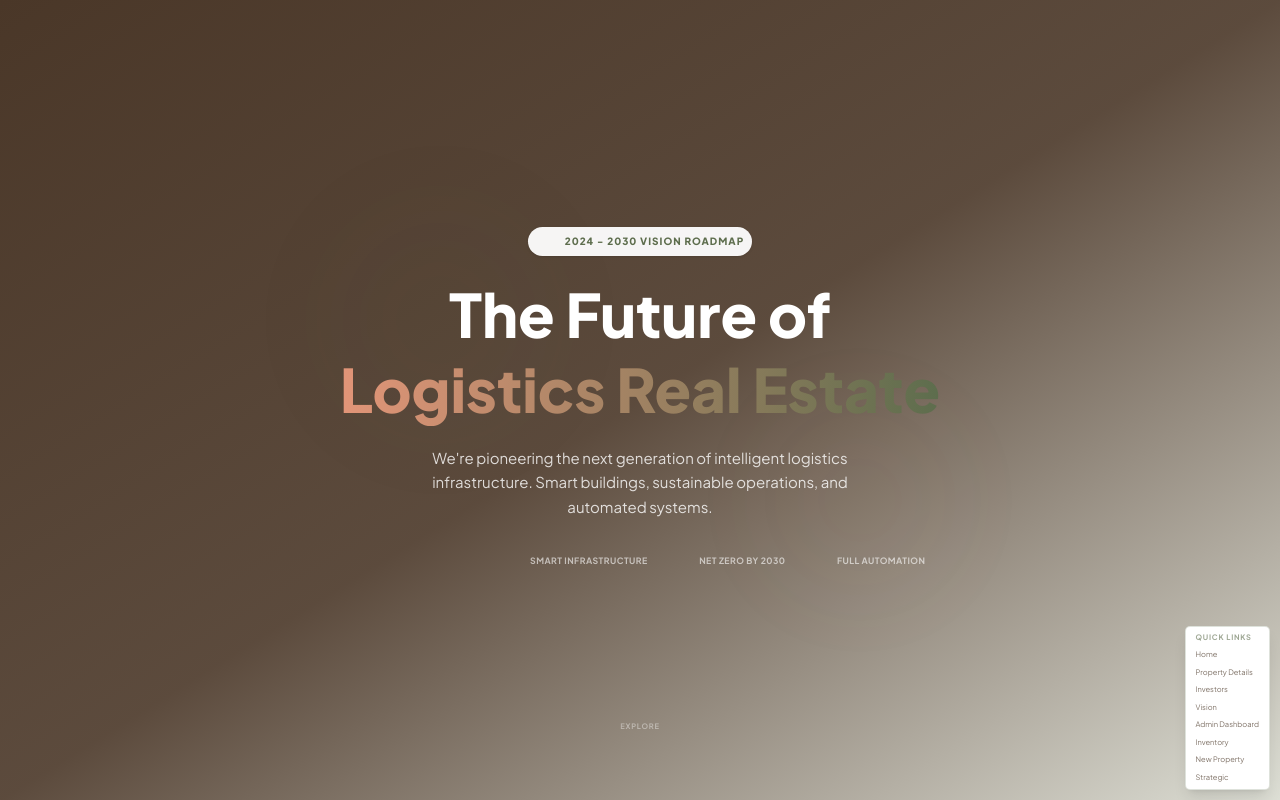
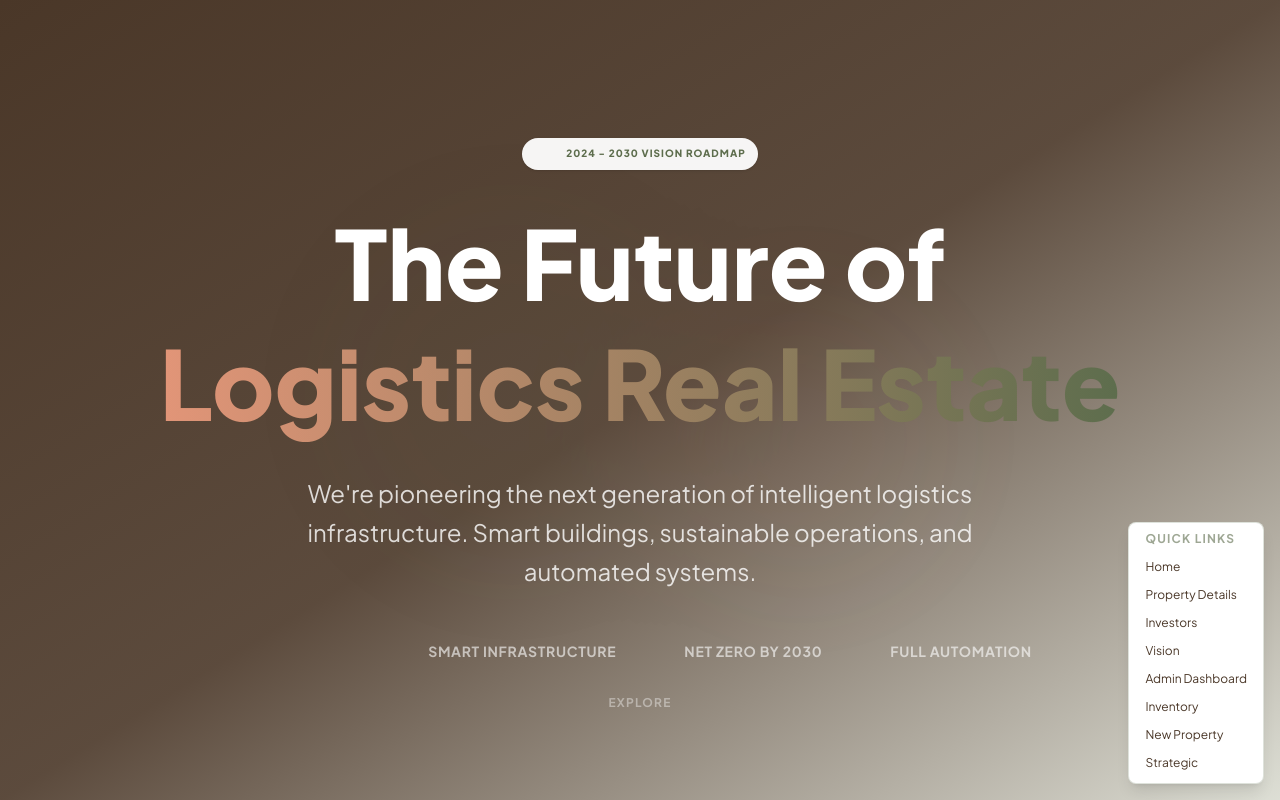
Before and after one commit to migz-codes/logistics-web, a Next.js app: page /vision in a window 1280 px wide. Shown: the top 800 px of the page. Built offline with nearby package versions, Linux system fonts and the light colour scheme.

Commit message:
feat: use tw instead cn

```diff
--- a/package.json
+++ b/package.json
@@ -6,7 +6,7 @@
     "dev": "next dev --turbopack",
     "build": "next build --turbopack",
     "start": "next start",
-    "lint": "biome lint",
+    "lint": "biome lint && tsc --noEmit",
     "format": "biome check --fix"
   },
   "dependencies": {
--- a/src/components/pages/App/Layout/index.tsx
+++ b/src/components/pages/App/Layout/index.tsx
@@ -25,7 +25,7 @@ export const AppLayout = ({ children }: Readonly<IAppLayoutProps>) => (
 
       {/* Page Links Footer */}
       <div className='fixed bottom-4 right-4 z-50'>
-        <div className='bg-white dark:bg-slate-900 rounded-lg shadow-lg border border-primary/20 p-2'>
+        <div className='bg-white rounded-lg shadow-lg border border-primary/20 p-2'>
           <div className='text-xs font-bold text-primary/60 uppercase tracking-widest mb-2 px-2'>
             Quick Links
           </div>
@@ -33,7 +33,7 @@ export const AppLayout = ({ children }: Readonly<IAppLayoutProps>) => (
             <li>
               <a
                 href='/'
-                className='block px-2 py-1 text-earth/70 hover:text-primary transition-colors'
+                className='block px-2 py-1 text-earth hover:text-primary transition-colors'
               >
                 Home
               </a>
@@ -41,23 +41,25 @@ export const AppLayout = ({ children }: Readonly<IAppLayoutProps>) => (
             <li>
               <a
                 href='/property/1'
-                className='block px-2 py-1 text-earth/70 hover:text-primary transition-colors'
+                className='block px-2 py-1 text-earth hover:text-primary transition-colors'
               >
                 Property Details
               </a>
             </li>
+
             <li>
               <a
                 href='/investors'
-                className='block px-2 py-1 text-earth/70 hover:text-primary transition-colors'
+                className='block px-2 py-1 text-earth hover:text-primary transition-colors'
               >
                 Investors
               </a>
             </li>
+
             <li>
               <a
                 href='/vision'
-                className='block px-2 py-1 text-earth/70 hover:text-primary transition-colors'
+                className='block px-2 py-1 text-earth hover:text-primary transition-colors'
               >
                 Vision
               </a>
@@ -65,7 +67,7 @@ export const AppLayout = ({ children }: Readonly<IAppLayoutProps>) => (
             <li>
               <a
                 href='/admin/dashboard'
-                className='block px-2 py-1 text-earth/70 hover:text-primary transition-colors'
+                className='block px-2 py-1 text-earth hover:text-primary transition-colors'
               >
                 Admin Dashboard
               </a>
@@ -73,7 +75,7 @@ export const AppLayout = ({ children }: Readonly<IAppLayoutProps>) => (
             <li>
               <a
                 href='/admin/inventory'
-                className='block px-2 py-1 text-earth/70 hover:text-primary transition-colors'
+                className='block px-2 py-1 text-earth hover:text-primary transition-colors'
               >
                 Inventory
               </a>
@@ -81,7 +83,7 @@ export const AppLayout = ({ children }: Readonly<IAppLayoutProps>) => (
             <li>
               <a
                 href='/admin/properties/new'
-                className='block px-2 py-1 text-earth/70 hover:text-primary transition-colors'
+                className='block px-2 py-1 text-earth hover:text-primary transition-colors'
               >
                 New Property
               </a>
@@ -89,7 +91,7 @@ export const AppLayout = ({ children }: Readonly<IAppLayoutProps>) => (
             <li>
               <a
                 href='/admin/strategic'
-                className='block px-2 py-1 text-earth/70 hover:text-primary transition-colors'
+                className='block px-2 py-1 text-earth hover:text-primary transition-colors'
               >
                 Strategic
               </a>
--- a/src/components/pages/private/PropertyEditor/FormStepper/index.tsx
+++ b/src/components/pages/private/PropertyEditor/FormStepper/index.tsx
@@ -1,7 +1,7 @@
 'use client'
 
 import { Icon } from '@/components/shared/ui/Icon'
-import { cn } from '@/utils/cn'
+import { tw } from '@/utils/tailwind'
 
 interface Step {
   label: string
@@ -35,7 +35,7 @@ export function FormStepper({ steps, currentStep }: FormStepperProps) {
               className='flex flex-col items-center relative z-10'
             >
               <div
-                className={cn(
+                className={tw(
                   'w-12 h-12 rounded-2xl flex items-center justify-center transition-all duration-300',
                   isCompleted
                     ? 'bg-primary text-white'
@@ -47,7 +47,7 @@ export function FormStepper({ steps, currentStep }: FormStepperProps) {
                 {isCompleted ? <Icon name='check' /> : <Icon name={step.icon} />}
               </div>
               <span
-                className={cn(
+                className={tw(
                   'text-xs font-bold mt-3 uppercase tracking-widest transition-colors',
                   isActive || isCompleted
                     ? 'text-earth dark:text-white'
--- a/src/components/shared/layout/AdminSidebar/index.tsx
+++ b/src/components/shared/layout/AdminSidebar/index.tsx
@@ -2,7 +2,7 @@
 
 import Link from 'next/link'
 import { Icon } from '@/components/shared/ui/Icon'
-import { cn } from '@/utils/cn'
+import { tw } from '@/utils/tailwind'
 
 interface SidebarLink {
   href: string
@@ -57,7 +57,7 @@ export function AdminSidebar({
           <Link
             key={link.href}
             href={link.href}
-            className={cn(
+            className={tw(
               'flex items-center gap-3 px-4 py-3 text-sm font-bold rounded-xl transition-all',
               link.active
                 ? 'text-white bg-white/10'
@@ -78,7 +78,7 @@ export function AdminSidebar({
           </p>
           <div className='flex items-center gap-2'>
             <span
-              className={cn(
+              className={tw(
                 'w-2 h-2 rounded-full animate-pulse',
                 statusColors[systemStatus as keyof typeof statusColors] || statusColors.operational
               )}
--- a/src/components/shared/ui/Badge/index.tsx
+++ b/src/components/shared/ui/Badge/index.tsx
@@ -1,5 +1,5 @@
 import type { ReactNode } from 'react'
-import { cn } from '@/utils/cn'
+import { tw } from '@/utils/tailwind'
 
 interface BadgeProps {
   children: ReactNode
@@ -27,6 +27,6 @@ export function Badge({ children, variant = 'primary', size = 'md', className }:
   }
 
   return (
-    <span className={cn(baseClasses, variants[variant], sizes[size], className)}>{children}</span>
+    <span className={tw(baseClasses, variants[variant], sizes[size], className)}>{children}</span>
   )
 }
--- a/src/components/shared/ui/Button/index.tsx
+++ b/src/components/shared/ui/Button/index.tsx
@@ -1,7 +1,7 @@
 'use client'
 
 import type { ButtonHTMLAttributes, ReactNode } from 'react'
-import { cn } from '@/utils/cn'
+import { tw } from '@/utils/tailwind'
 
 interface ButtonProps extends ButtonHTMLAttributes<HTMLButtonElement> {
   variant?: 'primary' | 'secondary' | 'outline' | 'earth' | 'whatsapp' | 'ghost'
@@ -9,6 +9,21 @@ interface ButtonProps extends ButtonHTMLAttributes<HTMLButtonElement> {
   children: ReactNode
   icon?: ReactNode
   iconPosition?: 'left' | 'right'
+}
+
+const variants = {
+  primary: 'bg-primary text-white hover:bg-sage shadow-lg shadow-primary/10',
+  secondary: 'bg-secondary text-white hover:bg-secondary/90 shadow-lg shadow-secondary/20',
+  outline: 'border-2 border-primary/20 text-primary hover:bg-primary hover:text-white',
+  earth: 'bg-earth text-white hover:bg-earth-dark shadow-lg shadow-earth/10',
+  whatsapp: 'bg-[#25D366] text-white hover:bg-[#1fb356] shadow-lg shadow-[#25D366]/20',
+  ghost: 'text-earth/70 hover:text-primary'
+}
+
+const sizes = {
+  sm: 'px-6 py-2.5 text-sm',
+  md: 'px-8 py-3 text-base',
+  lg: 'px-10 py-4 text-lg'
 }
 
 export function Button({
@@ -23,23 +38,8 @@ export function Button({
   const baseClasses =
     'font-bold rounded-2xl transition-all inline-flex items-center justify-center gap-2'
 
-  const variants = {
-    primary: 'bg-primary text-white hover:bg-sage shadow-lg shadow-primary/10',
-    secondary: 'bg-secondary text-white hover:bg-secondary/90 shadow-lg shadow-secondary/20',
-    outline: 'border-2 border-primary/20 text-primary hover:bg-primary hover:text-white',
-    earth: 'bg-earth text-white hover:bg-earth-dark shadow-lg shadow-earth/10',
-    whatsapp: 'bg-[#25D366] text-white hover:bg-[#1fb356] shadow-lg shadow-[#25D366]/20',
-    ghost: 'text-earth/70 hover:text-primary'
-  }
-
-  const sizes = {
-    sm: 'px-6 py-2.5 text-sm',
-    md: 'px-8 py-3 text-base',
-    lg: 'px-10 py-4 text-lg'
-  }
-
   return (
-    <button className={cn(baseClasses, variants[variant], sizes[size], className)} {...props}>
+    <button className={tw(baseClasses, variants[variant], sizes[size], className)} {...props}>
       {icon && iconPosition === 'left' && icon}
       {children}
       {icon && iconPosition === 'right' && icon}
--- a/src/components/shared/ui/Card/index.tsx
+++ b/src/components/shared/ui/Card/index.tsx
@@ -1,5 +1,5 @@
 import type { ReactNode } from 'react'
-import { cn } from '@/utils/cn'
+import { tw } from '@/utils/tailwind'
 
 interface CardProps {
   children: ReactNode
@@ -25,7 +25,7 @@ export function Card({ children, className, variant = 'default', padding = 'lg'
   }
 
   return (
-    <div className={cn(baseClasses, variants[variant], paddings[padding], className)}>
+    <div className={tw(baseClasses, variants[variant], paddings[padding], className)}>
       {children}
     </div>
   )
--- a/src/components/shared/ui/Container/index.tsx
+++ b/src/components/shared/ui/Container/index.tsx
@@ -1,5 +1,5 @@
 import type { ReactNode } from 'react'
-import { cn } from '@/utils/cn'
+import { tw } from '@/utils/tailwind'
 
 interface ContainerProps {
   children: ReactNode
@@ -16,5 +16,5 @@ export function Container({ children, className = '', size = 'lg' }: ContainerPr
     full: 'max-w-full'
   }
 
-  return <div className={cn('mx-auto px-6', sizes[size], className)}>{children}</div>
+  return <div className={tw('mx-auto px-6', sizes[size], className)}>{children}</div>
 }
--- a/src/components/shared/ui/Textarea/index.tsx
+++ b/src/components/shared/ui/Textarea/index.tsx
@@ -1,7 +1,7 @@
 'use client'
 
 import type { TextareaHTMLAttributes } from 'react'
-import { cn } from '@/utils/cn'
+import { tw } from '@/utils/tailwind'
 
 interface TextareaProps extends TextareaHTMLAttributes<HTMLTextAreaElement> {
   label?: string
@@ -22,7 +22,7 @@ export function Textarea({ label, error, className, id, ...props }: TextareaProp
       )}
       <textarea
         id={id}
-        className={cn(
+        className={tw(
           'w-full px-6 py-4 rounded-xl bg-cream border-none focus:ring-2 focus:ring-primary text-earth font-medium placeholder-earth/40 resize-none',
           error && 'ring-2 ring-red-500',
           className
--- a/src/styles/themes/base.css
+++ b/src/styles/themes/base.css
@@ -1,6 +1,5 @@
 @layer base {
   html {
-    font-size: 62.5%;
   }
 
   * {
--- a/src/utils/cn.ts
+++ /dev/null
@@ -1,14 +0,0 @@
-import { twMerge } from 'tailwind-merge'
-
-type ClassValue = string | undefined | null | false | ClassValue[]
-
-function clsx(...inputs: ClassValue[]): string {
-  return inputs
-    .flat()
-    .filter((x): x is string => typeof x === 'string' && x.length > 0)
-    .join(' ')
-}
-
-export function cn(...inputs: ClassValue[]) {
-  return twMerge(clsx(...inputs))
-}
```
